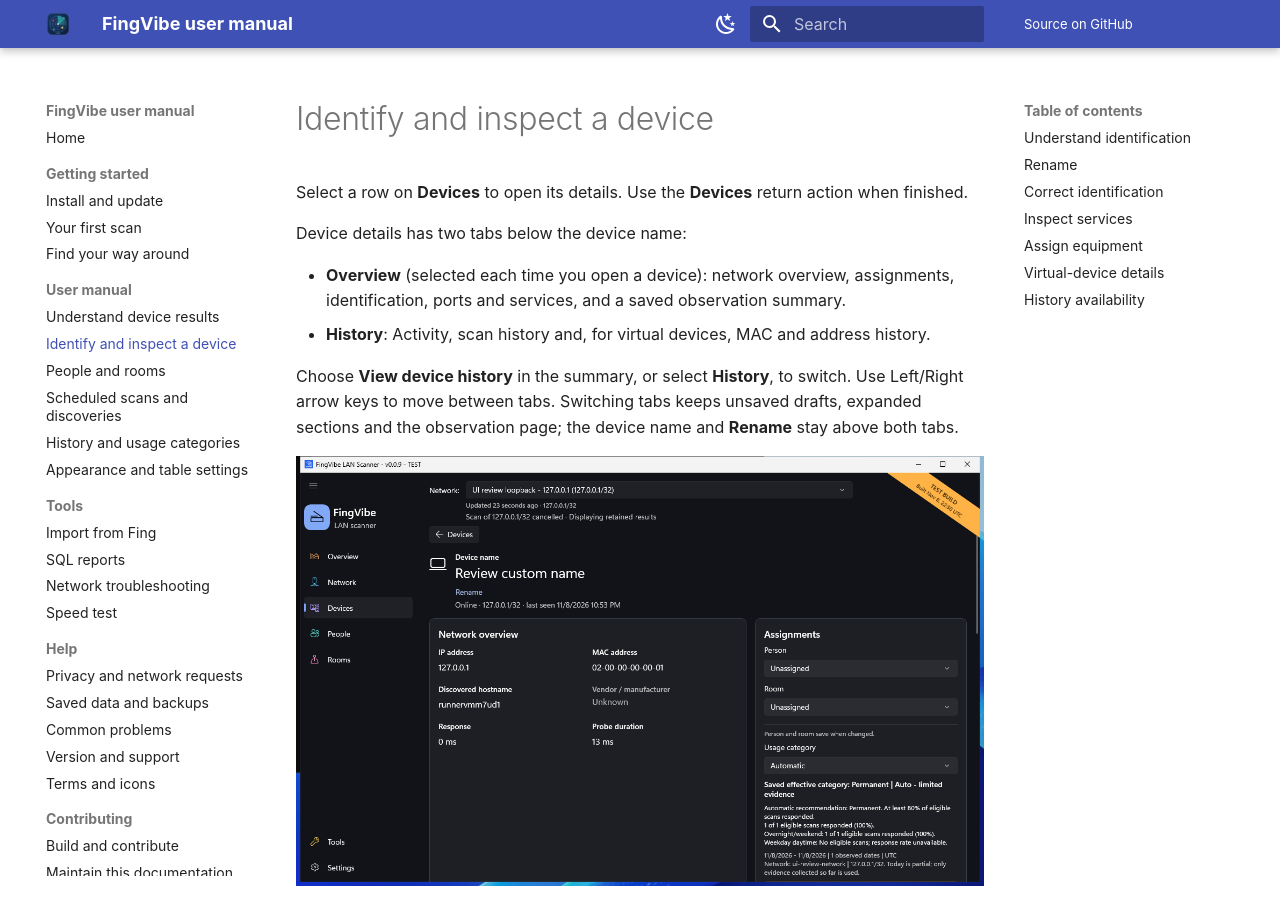
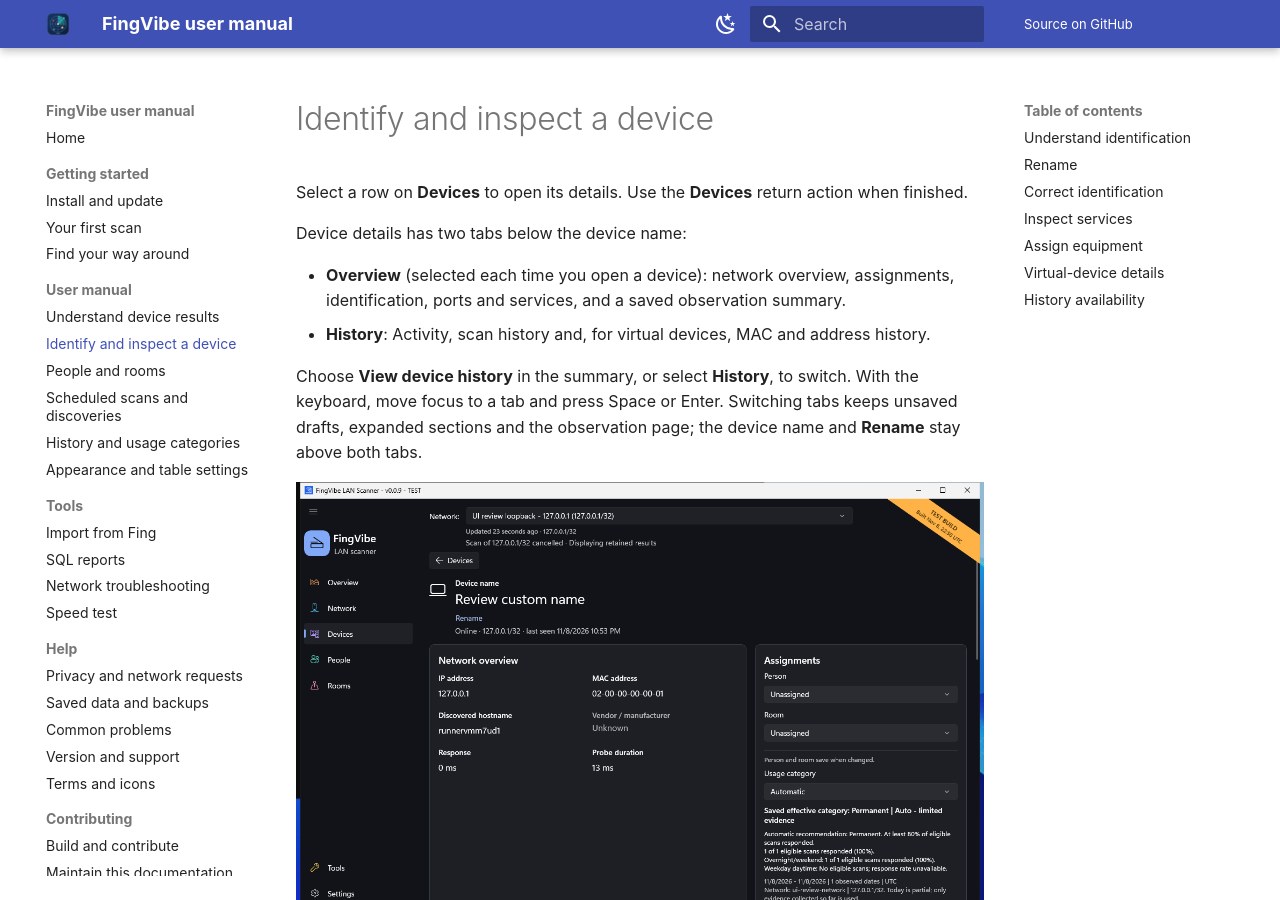
Before and after one commit to iricigor/fingvibe, an MkDocs documentation site: the page built from docs/manual/device-details.md, in a window 1280 px wide and 900 px high. Built offline with MkDocs 1.6.1 and Material for MkDocs 9.7.7, drawn with Linux system fonts in a browser that asks for light colours.

Commit message:
Activate Device Details tabs from keyboard focus in UI checks
Focus the target tab and activate it with Space/Enter rather than relying on
arrow-key focus movement, and document the verified keyboard behavior.

Co-authored-by: Copilot App <223556219+Copilot@users.noreply.github.com>

```diff
--- a/docs/manual/device-details.md
+++ b/docs/manual/device-details.md
@@ -10,7 +10,7 @@ Device details has two tabs below the device name:
 - **History**: Activity, scan history and, for virtual devices, MAC and address history.
 
 Choose **View device history** in the summary, or select **History**, to switch.
-Use Left/Right arrow keys to move between tabs. Switching tabs keeps unsaved
+With the keyboard, move focus to a tab and press Space or Enter. Switching tabs keeps unsaved
 drafts, expanded sections and the observation page; the device name and **Rename** stay above both tabs.
 
 [![Device details with a sample address, MAC, hostname, and independent Person and Room assignments](../screenshots/manual/device-details.png)](../screenshots/manual/device-details.png)
```
Also changed, not shown: 1 other file.
